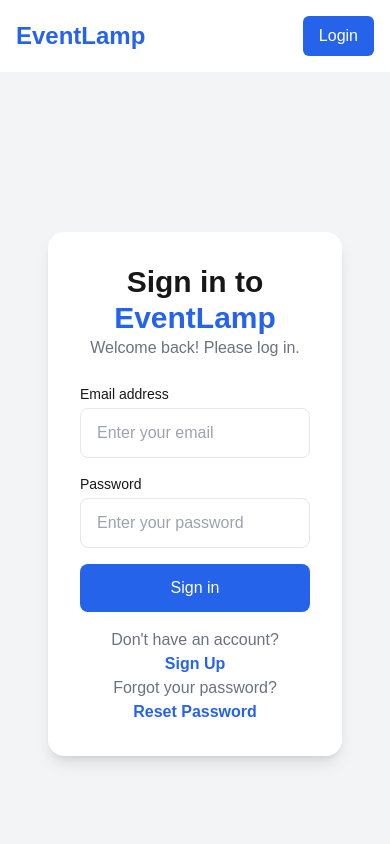
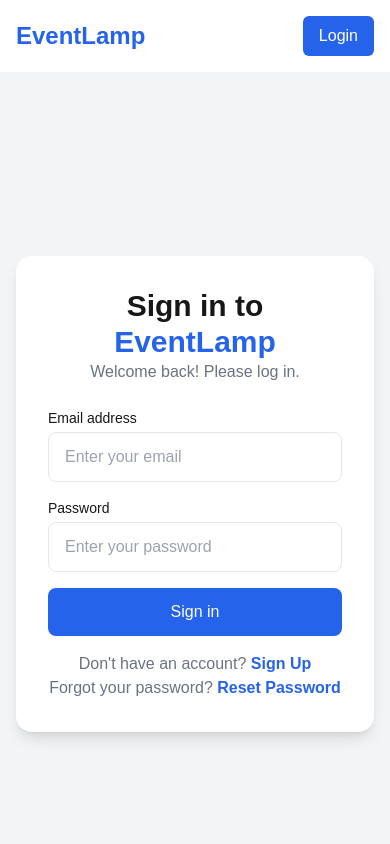
Before and after one commit to Chandan784/EventLampFrontend, a Next.js app: page /auth in a window 390 px wide. Shown: the top 844 px of the page. Built offline with nearby package versions, Linux system fonts and the light colour scheme.

Commit message:
add one more option in professional filter

```diff
--- a/src/app/auth/page.js
+++ b/src/app/auth/page.js
@@ -131,7 +131,7 @@
   return (
     <div className="flex min-h-screen bg-gray-100">
       {/* Left Side (Form / Message) */}
-      <div className="flex flex-col justify-center w-full md:w-3/5 p-12">
+      <div className="flex flex-col justify-center w-full  p-4">
         <motion.div
           className="w-full max-w-md mx-auto bg-white shadow-lg rounded-2xl p-8 relative"
           initial={{ opacity: 0, x: -50 }}
--- a/src/app/page.js
+++ b/src/app/page.js
@@ -136,6 +136,7 @@
               <option value="Wedding Planner">Wedding Planner</option>
               <option value="Event Manager">Event Manager</option>
               <option value="Caterer">Caterer</option>
+              <option value="Stage Programer">Stage Programer</option>
               <option value="MNC" className="font-bold text-blue-600">
                 MNC (Big Companies)
               </option>
```
